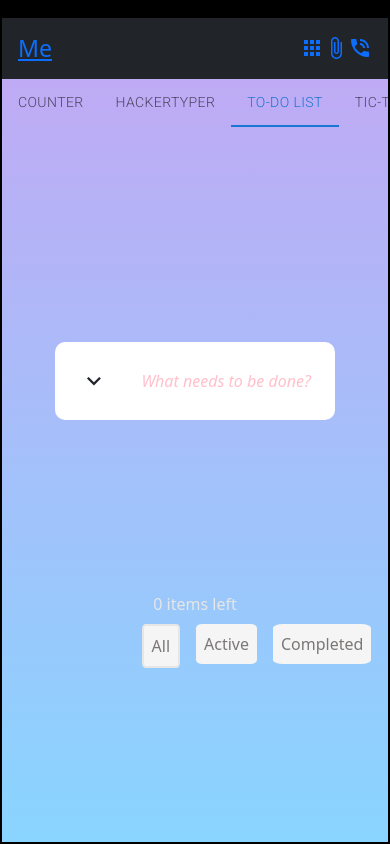
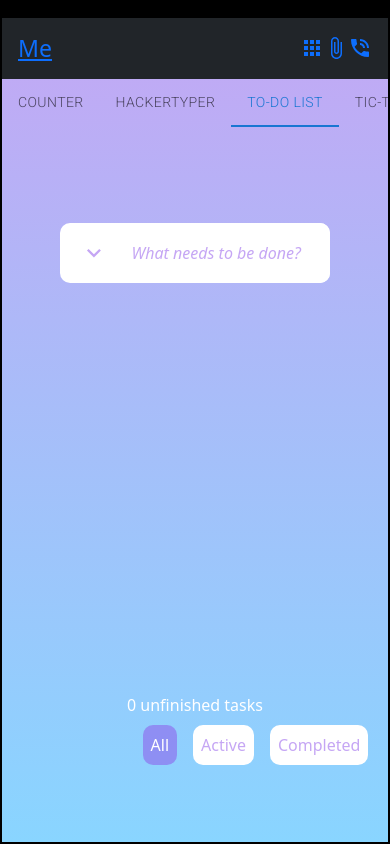
Before and after one commit to justholdinghands/reactPortfolio, a React (Create React App) app: page /todo in a window 390 px wide. Built offline with nearby package versions, Linux system fonts and the light colour scheme; a web font is replaced by a local one.

Commit message:
responsivity and styling

```diff
--- a/src/App.tsx
+++ b/src/App.tsx
@@ -1,6 +1,5 @@
 import { BlogComponent } from "./components/blog/Blog";
 import { ChuckNorris } from "./components/chucknorris/ChuckNorris";
-import { Col, Row } from "react-bootstrap";
 import {
   Link,
   Route,
@@ -107,11 +106,7 @@ function App /* class extends Component <RouteComponentProps<{ location: any }>>
             <Hackertyper></Hackertyper>
           </Route>
           <Route path="/todo">
-            <Col className="gx-0 align-items-center">
-              <Row className="w-100 gx-0 align-items-center justify-content-center">
-                <Todo></Todo>
-              </Row>
-            </Col>
+            <Todo></Todo>
           </Route>
           <Route path="/tictactoe">
             <TicTacToe></TicTacToe>
@@ -139,5 +134,4 @@ function App /* class extends Component <RouteComponentProps<{ location: any }>>
     </DivContainer>
   );
 }
-
 export default withRouter(App);
--- a/src/components/todo/Todo.tsx
+++ b/src/components/todo/Todo.tsx
@@ -1,8 +1,3 @@
-/** pridat
- *  button "delete all completed"
- *  ... ked zacina scrolling, id="block" dat overflow-hidden pred klikom na ..., po kliku toggle overflow-hidden na overflow-visible
- */
-
 import { Button, Col, Row } from "react-bootstrap";
 import { theme } from "../../theme";
 import ExpandMoreIcon from "@mui/icons-material/ExpandMore";
@@ -10,15 +5,83 @@ import React, { Component } from "react";
 import styled, { css } from "styled-components";
 
 const DivContainer = styled.div`
-  /* display: flex;
+  /* Hide scrollbar for Chrome, Safari and Opera */
+  ::-webkit-scrollbar {
+    display: none;
+  }
+
+  /* Hide scrollbar for IE, Edge and Firefox */
+  -ms-overflow-style: none; /* IE and Edge */
+  scrollbar-width: none; /* Firefox */
+  width: 100%;
+  height: 100%;
+  display: flex;
+  flex-direction: column;
+  justify-content: center;
+  align-items: center;
+`;
+
+const DivTasks = styled.div`
+  display: flex;
   flex-direction: column;
   align-items: center;
-  background-color: ${theme.todo.base};
+  position: relative;
+  height: 70%;
+  width: 70%;
+`;
 
-  * {
+const Form = styled.form`
+  display: flex;
+  width: 100%;
+`;
+
+const DivInput = styled.div`
+  top: 0;
+  display: flex;
+  flex-direction: row;
+  background: ${theme.todo.white};
+  height: 60px;
+  width: 100%;
+  border-radius: 10px;
+  gap: 0;
+`;
+
+const DivCheckAllButton = styled.div`
+  display: flex;
+  justify-content: center;
+  align-items: center;
+  height: 100%;
+  color: ${theme.todo.primary};
+`;
+
+const InputField = styled.input`
+  padding: 2%;
+  background-color: ${theme.todo.white};
+  color: ${theme.todo.secondary};
+  border: none;
+  cursor: pointer;
+  border-radius: 10px;
+
+  ::placeholder {
+    color: ${theme.todo.primary};
+    font-style: italic;
+  }
+
+  :focus {
+    outline: none;
+  }
+`;
+
+const UlTasks = styled.ul`
+  display: flex;
+  flex-direction: column-reverse;
+  position: absolute;
+  height: 78%;
+  width: 100%;
   padding: 0;
-    margin: 0;
-  } */
+  bottom: 0;
+  overflow-y: scroll;
+  scroll-snap-type: y mandatory;
 
   /* Hide scrollbar for Chrome, Safari and Opera */
   ::-webkit-scrollbar {
@@ -30,141 +93,25 @@ const DivContainer = styled.div`
   scrollbar-width: none; /* Firefox */
 `;
 
-const H1 = styled.h1`
-  /* font: 7rem ${theme.todo.h1Font};
-  color: ${theme.todo.accent}; */
+const LiTask = styled.li`
+  display: flex;
+  align-items: center;
+  justify-content: space-evenly;
+  scroll-snap-align: start;
+  width: 100%;
+  cursor: pointer;
+  background-color: ${theme.todo.primary};
+  color: ${theme.todo.white};
+  margin: 2px 0;
+  border-radius: 10px;
 `;
 
-const DivBlock = styled.div`
-  /* width: 50%;
-  padding: 1rem;
-  background-color: ${theme.todo.pale};
-  border: 2px solid ${theme.todo.faded}; */
-`;
-
-const ButtonCheckAll = styled.button`
-  /* font-size: xx-large;
-  height: 0.5em;
-  width: 5rem;
-  transform: rotate(90deg);
-  border: 0;
-  background-color: ${theme.todo.pale};
-  color: ${theme.todo.faded};
-  cursor: pointer; */
-`;
-
-const InputTask = styled.input`
-  padding-top: 20px;
-  padding-bottom: 20px;
-  background-color: transparent;
-  border: none;
-
-  ::placeholder {
-    color: pink;
-    font-style: italic;
-  }
-
-  :focus {
-    outline: none;
-  }
-`;
-
-const Input = styled.input`
-  width: 20px;
-  height: 20px;
-  background-color: ${theme.todo.white};
-  border-radius: 50%;
-  /* margin: 0.5em; */
-  vertical-align: middle;
-  -webkit-appearance: none;
-  outline: none;
-  cursor: pointer;
-
-  :checked {
-    background-color: ${theme.todo.accent};
-  }
-`;
-
-const Form = styled.form`
-  /* display: flex;
-  flex-direction: row;
-  justify-content: stretch;
-  align-items: center;
-  height: 5rem;
-  width: 100%;
-  background-color: ${theme.todo.pale}; */
-`;
-
-const DivFilter = styled.div`
-  /* display: flex;
-  flex-direction: row;
-  justify-content: center;
-  align-items: center;
-  width: 50vw; */
-`;
-
-const UlFiltered = styled.ul`
-  /* display: flex;
-  flex-direction: row; */
-`;
-
-const LiFiltered = styled.li`
-  /* list-style-type: none;
-  color: ${theme.todo.primary};
-  width: 100%;
-  margin: 0.5rem;
-  padding: 0.5rem;
-  list-style-type: none;
-  color: ${theme.todo.primary};
-  width: 100%; */
-`;
-const ButtonFiltered = styled.button<{ selected: string }>`
-  border: 0;
-  margin: 0.5rem;
-  padding: 0.5rem;
-  background-color: ${theme.todo.base};
-  color: ${theme.todo.primary};
-  border-radius: 10%;
-
-  border: ${(props) =>
-    props.selected ? `${theme.todo.faded}` + " 2px solid" : "white"}; // :D
-`;
-
-const DivTask = styled.div<{ strikethrough: string }>`
+const H2TaskName = styled.div<{ strikethrough: string }>`
   text-decoration: ${(props) =>
     props.strikethrough ? "line-through" : "none"};
-`;
+  text-decoration-color: ${theme.todo.white};
+  text-decoration-thickness: 4px;
 
-const DivNumOfTasks = styled.div`
-  /* padding-top: 1em;
-  padding-left: 0.5em; */
-`;
-
-const ButtonDestroy = styled.button`
-  /* width: 1em;
-  height: 1em;
-  border: 0; */
-  color: red;
-  background-color: yellow;
-  /* vertical-align: middle;
-  outline: none;
-  cursor: pointer;
-  font-size: x-large;
-  text-decoration: none !important; */
-`;
-
-const TaskLi = styled.li`
-  /* display: flex;
-  flex-direction: row;
-  justify-content: space-between;
-  align-items: center;
-  width: 100%;
-  height: 5vh;
-  border: 0.5px solid ${theme.todo.faded};
-  background-color: ${theme.todo.pale};
-  list-style-type: none;
-  color: ${theme.todo.primary};
-  list-style-type: none; */
 
   :hover {
     cursor: pointer;
@@ -172,7 +119,48 @@ const TaskLi = styled.li`
       color: ${theme.todo.primary};
       text-decoration: none !important;
     }
+`;
+
+const InputCheckbox = styled.input`
+  width: 20px;
+  height: 20px;
+  background-color: ${theme.todo.white};
+  border-radius: 50%;
+  vertical-align: middle;
+  -webkit-appearance: none;
+  outline: none;
+  cursor: pointer;
+
+  :checked {
+    background-color: transparent;
   }
+`;
+const UlFiltered = styled.ul``;
+
+const LiFiltered = styled.li``;
+const ButtonFiltered = styled.button<{ selected: string }>`
+  border: 0;
+  margin: 0.5rem;
+  padding: 0.5rem;
+  background-color: ${theme.todo.base};
+  color: ${theme.todo.primary};
+  border-radius: 10px;
+
+  background: ${(props) =>
+    props.selected ? `${theme.todo.primary}` : `${theme.todo.white}`};
+
+  color: ${(props) =>
+    props.selected ? `${theme.todo.white}` : `${theme.todo.primary}`};
+`;
+
+const DivNumOfTasks = styled.div`
+  color: ${theme.todo.white};
+`;
+
+const ButtonDestroy = styled.button`
+  background: ${theme.todo.background};
+  color: ${theme.todo.primary};
+  border: none;
 `;
 
 type State = {
@@ -288,68 +276,35 @@ export default class Todo extends Component<Props, State> {
     }
 
     return (
-      <DivContainer
-        id="container"
-        className="d-flex flex-column justify-content-center align-items-center h-100 scrollbar-hidden"
-      >
-        {/* <H1>todos</H1> */}
-        <div
-          id="block"
-          className="p-3 d-flex align-items-center"
-          style={{
-            height: "50vh",
-            width: "80vw",
-            maxWidth: "70vh",
-            // border: "solid 2px blue",
-          }}
-        >
-          <Col
-            className="mh-100"
-            style={{
-              overflowY: "scroll",
-              overflowX: "hidden",
-            }}
-          >
-            <Row
-              className="sticky-top py-2 g-0"
-              style={{
-                background: "white",
-                borderRadius: "10px",
-              }}
-            >
-              <form onSubmit={(e) => this.addToArr(e)}>
-                <Row className="gx-0 align-items-center d-flex justify-content-evenly">
-                  <Col xs="2" className="mx-0 px-0">
-                    <div
-                      id="checkAllBtn"
+      <DivContainer id="container">
+        <DivTasks id="block">
+          <DivInput>
+            <Form onSubmit={(e) => this.addToArr(e)} className="flex-row">
+              <Col xs="3" md="2">
+                <DivCheckAllButton
                   className="text-center"
                   onClick={this.checkAll}
                 >
                   <ExpandMoreIcon className="fs-1" />
-                    </div>
+                </DivCheckAllButton>
               </Col>
-                  <Col xs="8" md="9" className="">
-                    <InputTask
+              <Col xs="9" md="10">
+                <InputField
                   type="text"
                   onChange={this.addTask}
                   value={this.state.value}
                   required={true}
                   placeholder="What needs to be done?"
                   id="input"
-                      className="w-100 h-100 px-0 px-md-3 text-center"
+                  className="h-100 w-100"
                 />
               </Col>
-                </Row>
-              </form>
-            </Row>
-            <Row className="gx-0 d-flex flex-column-reverse flex-row align-items-center justify-content-evenly">
-              {/* <ul
-                className="d-flex flex-column-reverse"
-                style={{ border: "2px solid green" }}
-              > */}
+            </Form>
+          </DivInput>
+          <UlTasks>
             {filteredArr.map((task, index) => {
               return (
-                  <Row /*TaskLi*/ /** here */
+                <LiTask
                   key={task.name + index}
                   onClick={() => this.isChecked(task.id)}
                   onMouseOver={() =>
@@ -357,29 +312,20 @@ export default class Todo extends Component<Props, State> {
                       .querySelector(".task .destroy")!
                       .classList.toggle("d-none")
                   }
-                    className="gx-0 align-items-center d-flex justify-content-evenly"
                 >
-                    <Col
-                      className="text-center mx-0 px-0 gx-0 col-1"
-                      style={{
-                        height: "fit-content",
-                      }}
-                    >
-                      <Input
+                  <Col xs="3" md="2" className="text-center">
+                    <InputCheckbox
                       className="round-checkbox text-center"
                       type="checkbox"
                       checked={task.status}
-                      ></Input>
+                    ></InputCheckbox>
                   </Col>
-                    <Col className="col-7" style={{ overflowWrap: "anywhere" }}>
-                      <DivTask
-                        className="text-center"
-                        strikethrough={task.status ? "true" : ""}
-                      >
+                  <Col xs="8" md="9">
+                    <H2TaskName strikethrough={task.status ? "true" : ""}>
                       {task.name}
-                      </DivTask>
+                    </H2TaskName>
                   </Col>
-                    <Col className="col-1" style={{ height: "fit-content" }}>
+                  <Col xs="1">
                     <ButtonDestroy
                       className="destroy d-block"
                       onClick={() => this.deleteFnc(task.id)}
@@ -387,21 +333,16 @@ export default class Todo extends Component<Props, State> {
                       x
                     </ButtonDestroy>
                   </Col>
-                  </Row> //default - All
+                </LiTask>
               );
             })}
-              {/* </ul> */}
-            </Row>
-          </Col>
-        </div>
+          </UlTasks>
+        </DivTasks>
         <Row>
-          <DivNumOfTasks
-            id="numOfTasks"
-            style={{ color: `${theme.todo.faded}` }}
-          >
+          <DivNumOfTasks id="numOfTasks">
             {this.state.tasks.filter((elem) => {
               return !elem.status;
-            }).length + " items left"}
+            }).length + " unfinished tasks"}
           </DivNumOfTasks>
         </Row>
         <div id="filter" className="d-flex flex-row justify-content-center">
--- a/src/index.css
+++ b/src/index.css
@@ -12,3 +12,7 @@ code {
   font-family: source-code-pro, Menlo, Monaco, Consolas, "Courier New",
     monospace;
 }
+
+iframe {
+  pointer-events: none;
+}
--- a/src/theme.tsx
+++ b/src/theme.tsx
@@ -30,12 +30,12 @@ export const theme = {
   todo: {
     accent: "#ead7d7",
     base: "#f5f5f5",
-    faded: "#e6e6e6",
-    primary: "#7b7777",
+    primary: "#8e54e984",
+    secondary: "#89D5FF",
+    white: "#FFFFFF",
     pale: "#f1ffff",
     h1Font: "'Helvetica Neue', Helvetica, Arial, sans-serif",
-    background: "#f5f5f5",
-    white: "#FFFFFF",
+    background: "transparent",
   },
 
   tictactoe: {
```
Lines whose indentation alone changed are shown as unchanged.
